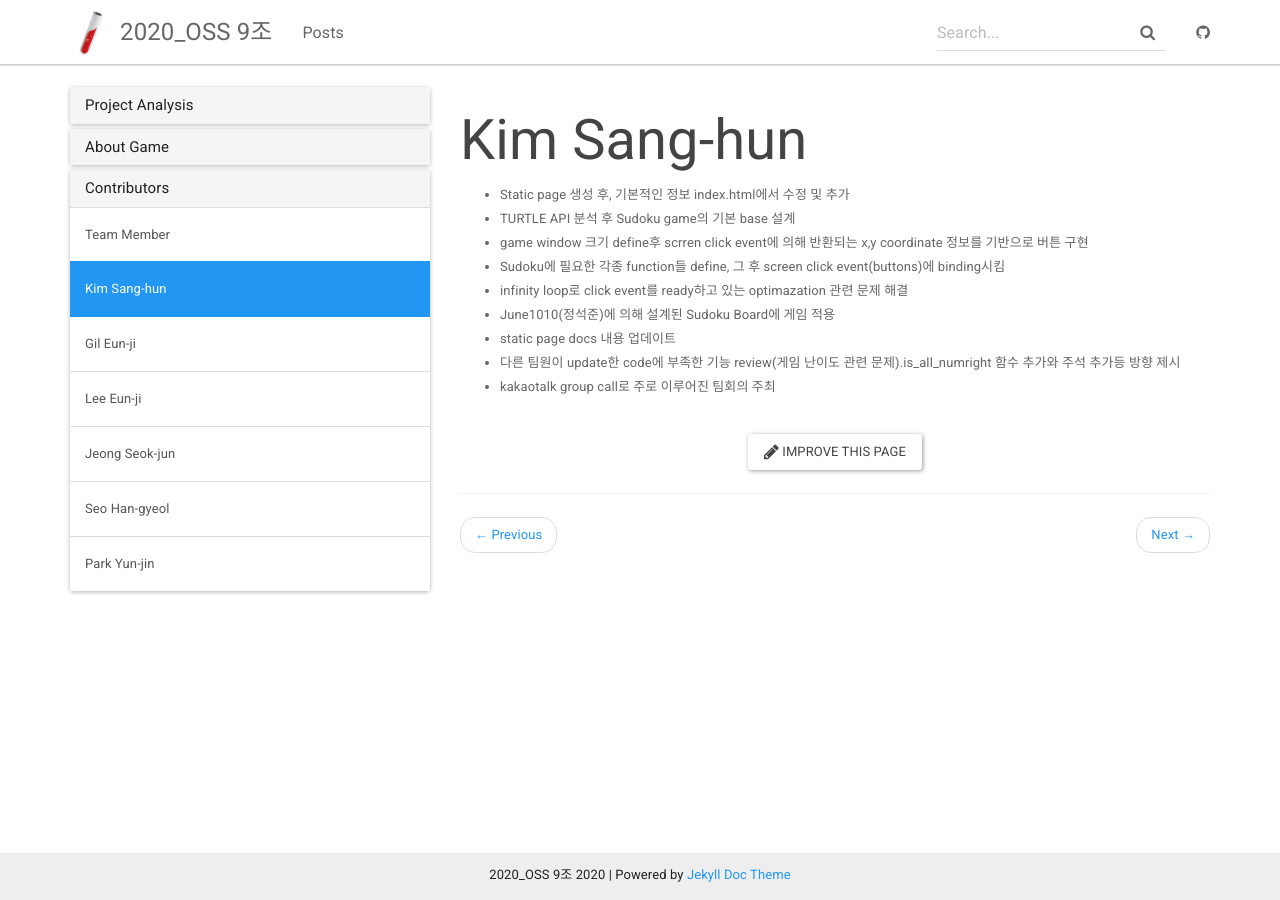
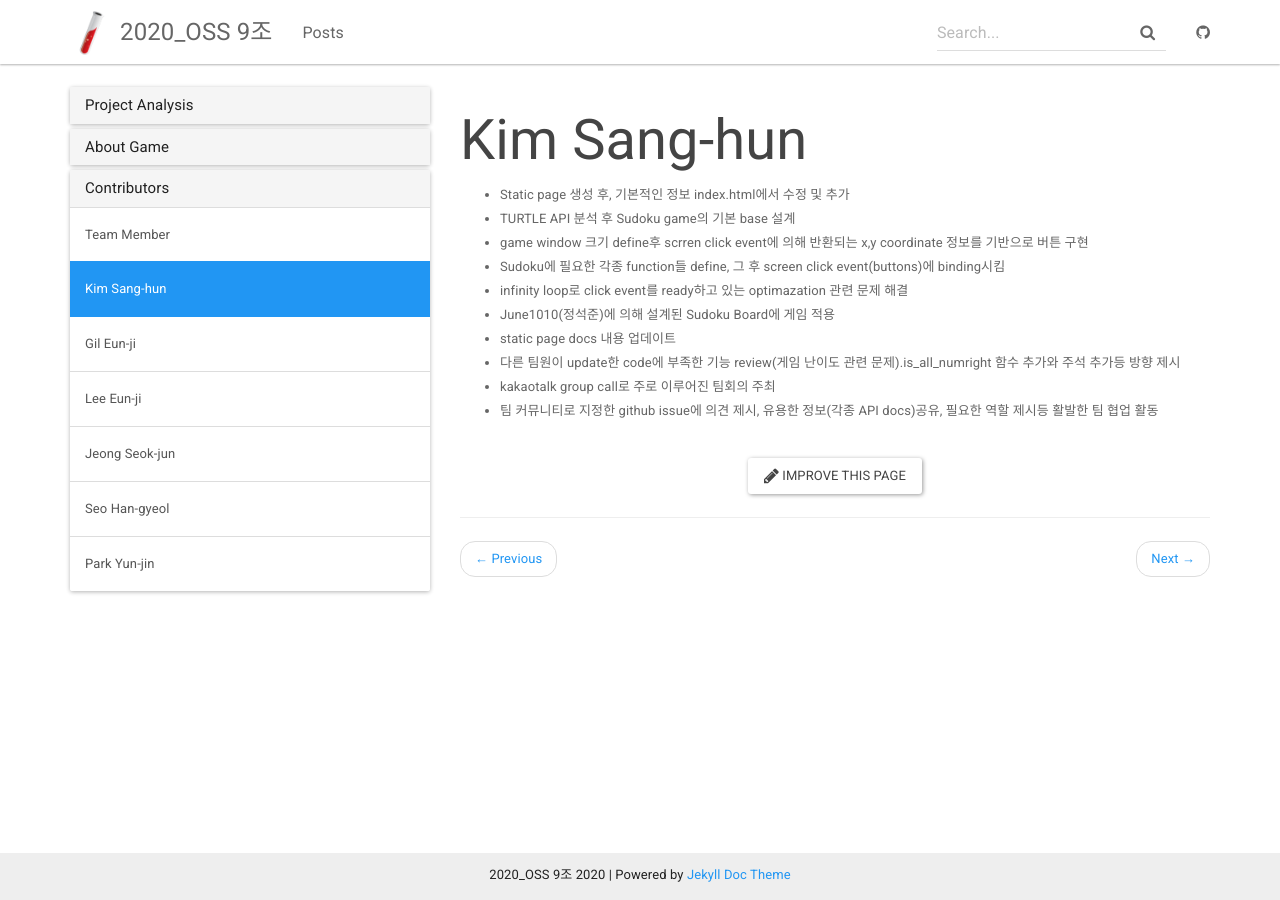
Before and after one commit to doolim98/2020-2-OSS-9, a Jekyll site: the page built from _docs/Teamrole/kimsanghun_role.md, in a window 1280 px wide. Built offline with Jekyll 4.4.1, drawn with Linux system fonts in a browser that asks for light colours.

Commit message:
Update kimsanghun_role.md

```diff
--- a/_docs/Teamrole/kimsanghun_role.md
+++ b/_docs/Teamrole/kimsanghun_role.md
@@ -12,3 +12,4 @@ permalink: /docs/kimsanghun_role/
 - static page docs 내용 업데이트
 - 다른 팀원이 update한 code에 부족한 기능 review(게임 난이도 관련 문제).is_all_numright 함수 추가와 주석 추가등 방향 제시
 - kakaotalk group call로 주로 이루어진 팀회의 주최
+- 팀 커뮤니티로 지정한 github issue에 의견 제시, 유용한 정보(각종 API docs)공유, 필요한 역할 제시등 활발한 팀 협업 활동
```
